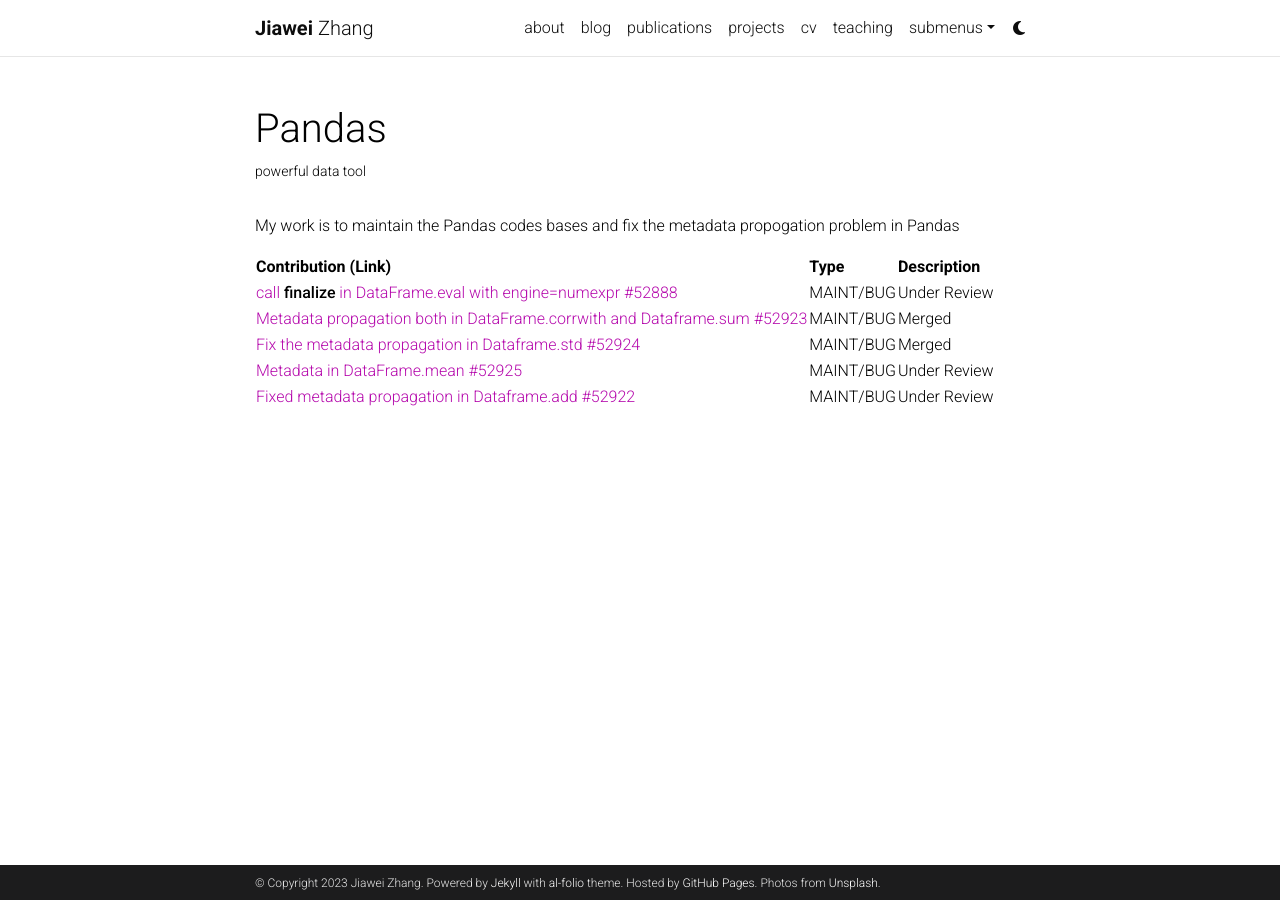
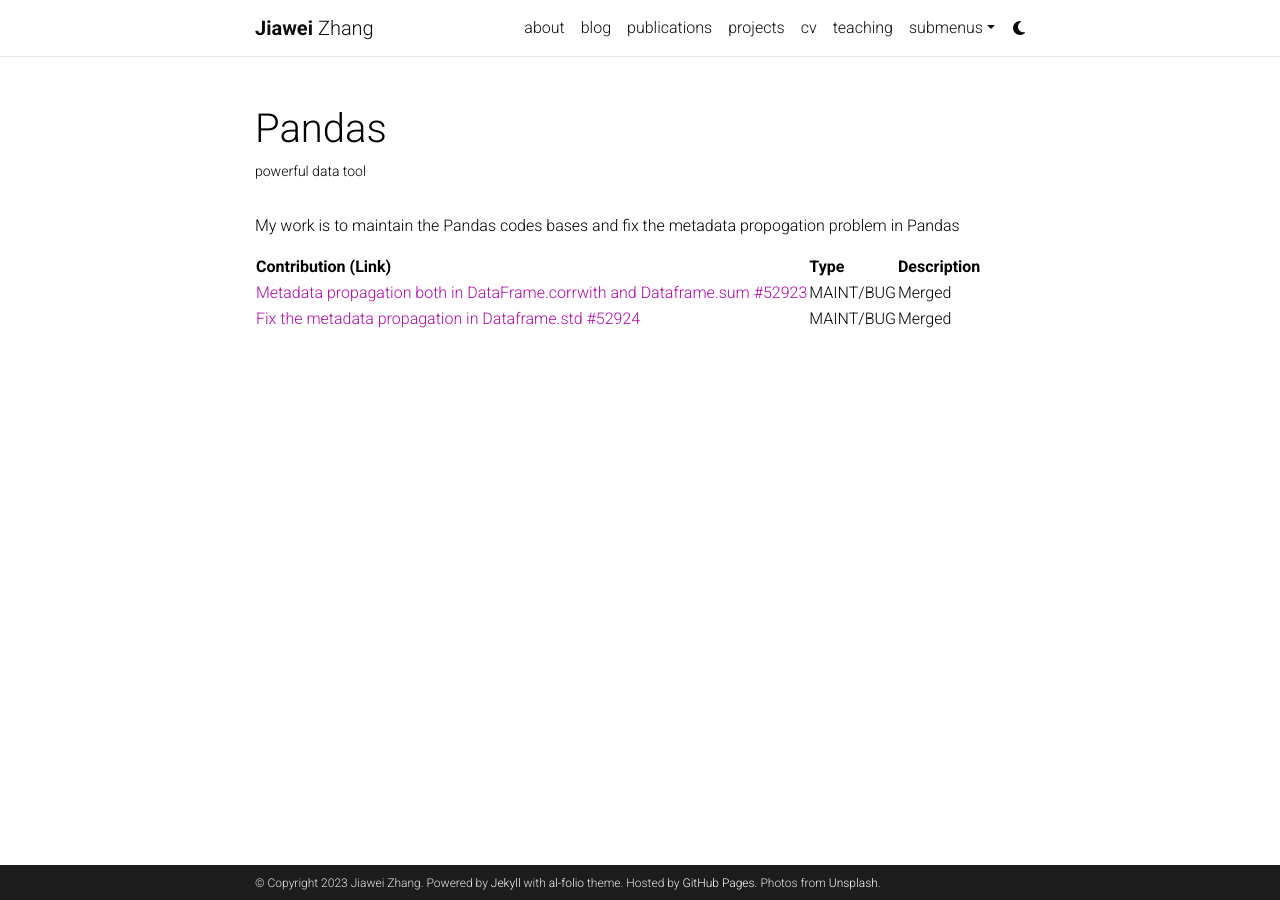
Before and after one commit to jiawei-zhang-a/New-Personal_website, a Jekyll site: the page built from _projects/2_project.md, in a window 1280 px wide. Built offline with Jekyll 4.4.1, drawn with Linux system fonts in a browser that asks for light colours; comment, search, counter and statistics services are not loaded; a style sheet for code colours, icons or effects is not loaded.

Commit message:
remove unmerged pandas

```diff
--- a/_projects/2_project.md
+++ b/_projects/2_project.md
@@ -12,8 +12,5 @@
 
 | Contribution (Link)                                                           | Type          | Description                                 |
 |--------------------------------------------------------------------------------|---------------|---------------------------------------------|
-| [call __finalize__ in DataFrame.eval with engine=numexpr #52888](https://github.com/pandas-dev/pandas/pull/52888) |MAINT/BUG | Under Review
 | [Metadata propagation both in DataFrame.corrwith and Dataframe.sum #52923](https://github.com/pandas-dev/pandas/pull/52923)                           | MAINT/BUG| Merged|
 | [Fix the metadata propagation in Dataframe.std #52924](https://github.com/pandas-dev/pandas/pull/52924)               |MAINT/BUG| Merged|
-| [Metadata in DataFrame.mean #52925](https://github.com/pandas-dev/pandas/pull/52925)                           |MAINT/BUG| Under Review|
- [Fixed metadata propagation in Dataframe.add #52922](https://github.com/pandas-dev/pandas/pull/52922)         |MAINT/BUG  | Under Review|
```
